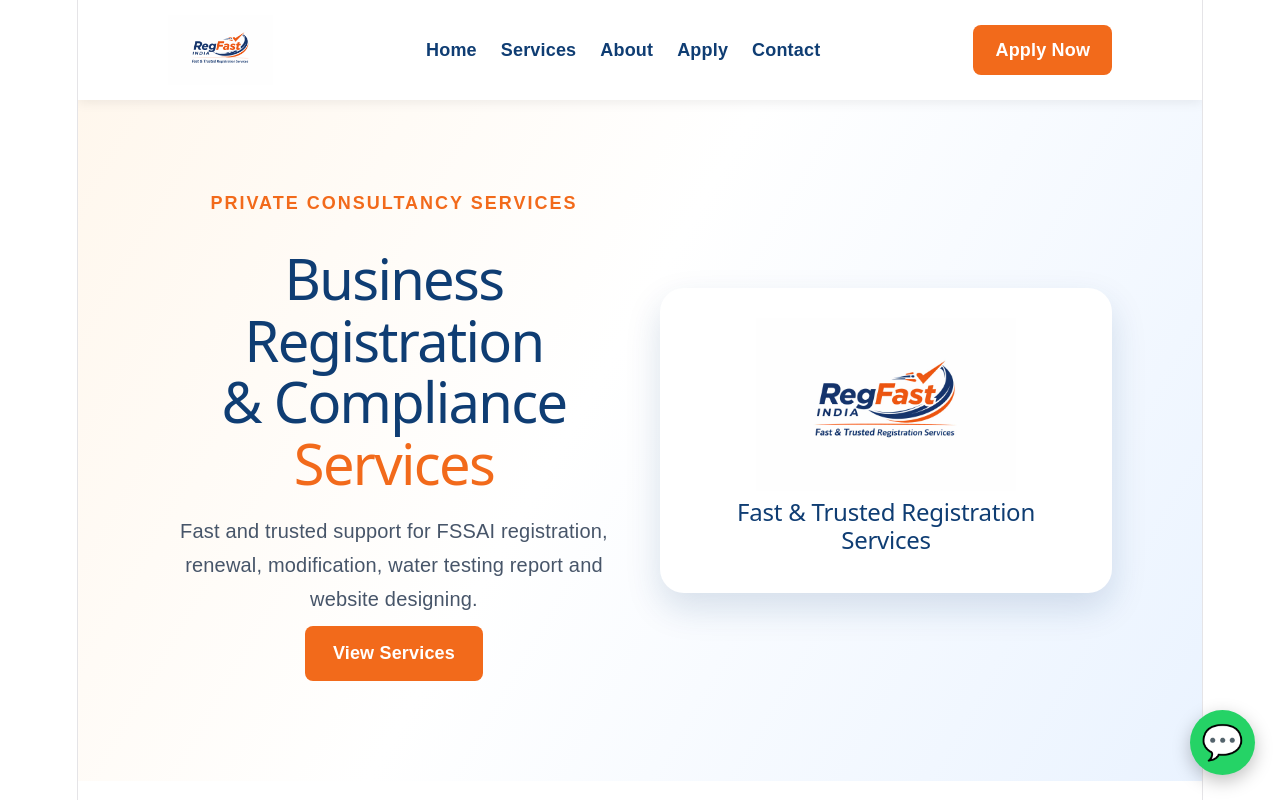
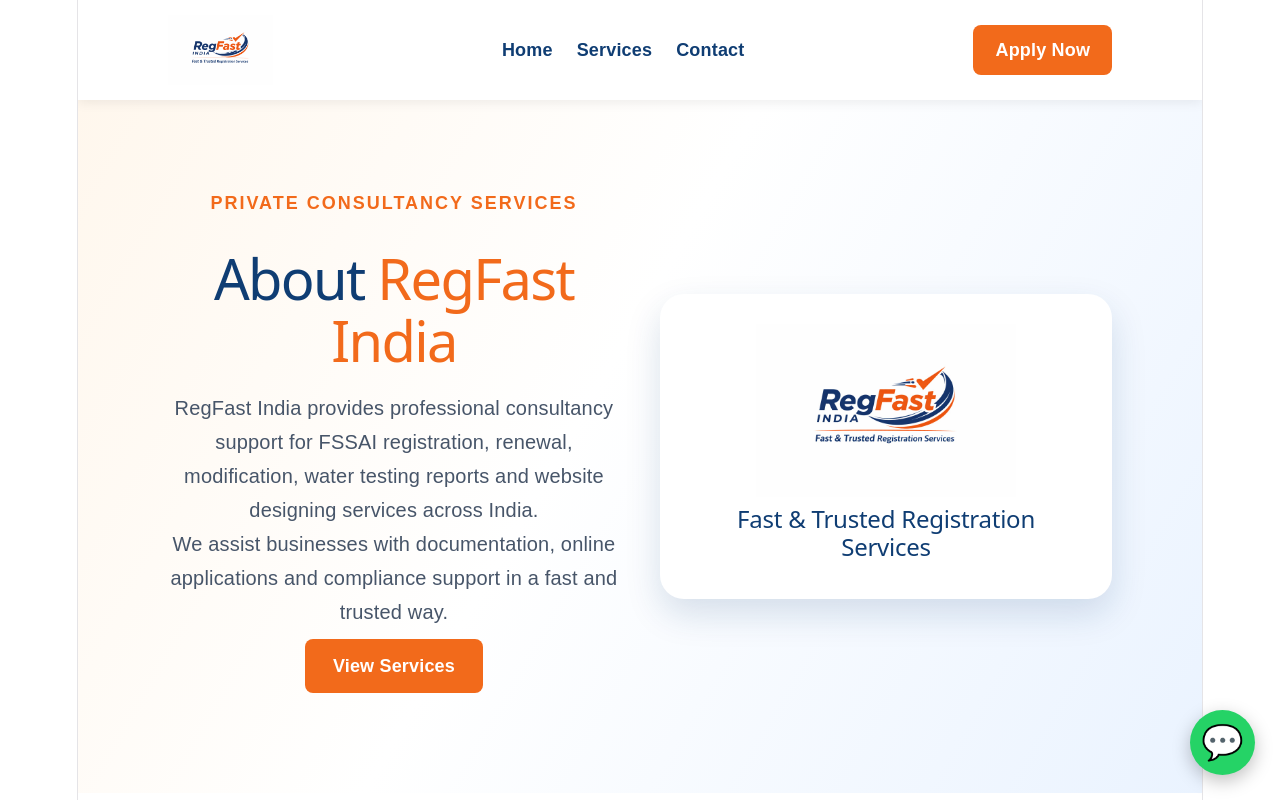
Before and after one commit to shirkeadityaa33-hub/driving-license-site, a React (Vite) app: page / in a window 1280 px wide. Shown: the top 800 px of the page. Built offline with nearby package versions, Linux system fonts and the light colour scheme.

Commit message:
final layout update

```diff
--- a/src/App.jsx
+++ b/src/App.jsx
@@ -17,114 +17,53 @@
       description:
         "Manufactures or sells any kind of food by himself/herself, petty retailer, hawker, itinerant vendor, temporary stall, Thela, Sweets Shop, Juice Stall, etc.",
       options: [
-        {
-          id: "petty-registration",
-          criteria: "Petty Retailer of snacks/tea shops",
-          licenseType: "Registration",
-          price: "₹2,999",
-        },
+        { id: "petty-registration", criteria: "Petty Retailer of snacks/tea shops", licenseType: "Registration", price: "₹2,999" },
       ],
     },
     {
       title: "Storage (Except Controlled Atmosphere and Cold)",
-      description:
-        "Food storage business except controlled atmosphere and cold storage.",
+      description: "Food storage business except controlled atmosphere and cold storage.",
       options: [
-        {
-          id: "storage-registration",
-          criteria: "Turnover up to 12 lakhs/annum",
-          licenseType: "Registration",
-          price: "₹2,999",
-        },
-        {
-          id: "storage-state",
-          criteria: "Turnover above 12 lakhs/annum",
-          licenseType: "State License",
-          price: "₹7,999",
-        },
+        { id: "storage-registration", criteria: "Turnover up to 12 lakhs/annum", licenseType: "Registration", price: "₹2,999" },
+        { id: "storage-state", criteria: "Turnover above 12 lakhs/annum", licenseType: "State License", price: "₹7,999" },
       ],
     },
     {
       title: "Wholesaler",
-      description:
-        "Wholesaler dealing in food products and supplying to retailers or distributors.",
+      description: "Wholesaler dealing in food products and supplying to retailers or distributors.",
       options: [
-        {
-          id: "wholesaler-registration",
-          criteria: "Turnover up to 12 lakhs/annum",
-          licenseType: "Registration",
-          price: "₹2,999",
-        },
-        {
-          id: "wholesaler-state",
-          criteria: "Turnover above 12 lakhs/annum",
-          licenseType: "State License",
-          price: "₹7,999",
-        },
+        { id: "wholesaler-registration", criteria: "Turnover up to 12 lakhs/annum", licenseType: "Registration", price: "₹2,999" },
+        { id: "wholesaler-state", criteria: "Turnover above 12 lakhs/annum", licenseType: "State License", price: "₹7,999" },
       ],
     },
     {
       title: "Retailer",
-      description:
-        "Retail food business selling food products directly to customers.",
+      description: "Retail food business selling food products directly to customers.",
       options: [
-        {
-          id: "retailer-registration",
-          criteria: "Turnover up to 12 lakhs/annum",
-          licenseType: "Registration",
-          price: "₹2,999",
-        },
-        {
-          id: "retailer-state",
-          criteria: "Turnover above 12 lakhs/annum",
-          licenseType: "State License",
-          price: "₹7,999",
-        },
+        { id: "retailer-registration", criteria: "Turnover up to 12 lakhs/annum", licenseType: "Registration", price: "₹2,999" },
+        { id: "retailer-state", criteria: "Turnover above 12 lakhs/annum", licenseType: "State License", price: "₹7,999" },
       ],
     },
     {
       title: "Distributor",
-      description:
-        "Distributor supplying food products from manufacturer or wholesaler to sellers.",
+      description: "Distributor supplying food products from manufacturer or wholesaler to sellers.",
       options: [
-        {
-          id: "distributor-registration",
-          criteria: "Turnover up to 12 lakhs/annum",
-          licenseType: "Registration",
-          price: "₹2,999",
-        },
-        {
-          id: "distributor-state",
-          criteria: "Turnover above 12 lakhs/annum",
-          licenseType: "State License",
-          price: "₹7,999",
-        },
+        { id: "distributor-registration", criteria: "Turnover up to 12 lakhs/annum", licenseType: "Registration", price: "₹2,999" },
+        { id: "distributor-state", criteria: "Turnover above 12 lakhs/annum", licenseType: "State License", price: "₹7,999" },
       ],
     },
     {
       title: "Direct Seller",
-      description:
-        "Direct seller selling food products directly to end customers.",
+      description: "Direct seller selling food products directly to end customers.",
       options: [
-        {
-          id: "direct-seller-registration",
-          criteria: "Direct food seller",
-          licenseType: "Registration",
-          price: "₹2,999",
-        },
+        { id: "direct-seller-registration", criteria: "Direct food seller", licenseType: "Registration", price: "₹2,999" },
       ],
     },
     {
       title: "Food Vending Agencies",
-      description:
-        "Food vending agency operating food stalls, vending counters or carts.",
+      description: "Food vending agency operating food stalls, vending counters or carts.",
       options: [
-        {
-          id: "vending-registration",
-          criteria: "Food vending business",
-          licenseType: "Registration",
-          price: "₹2,999",
-        },
+        { id: "vending-registration", criteria: "Food vending business", licenseType: "Registration", price: "₹2,999" },
       ],
     },
     {
@@ -133,65 +72,30 @@
       description:
         "Transportation is an activity of transporting food products from one location to another in vehicles/containers including insulated refrigerated van/wagon, oil/milk tankers etc.",
       options: [
-        {
-          id: "transport-central",
-          criteria:
-            "Having more than 100 vehicles/wagons or turnover more than 30 crores/annum",
-          licenseType: "Central License",
-          price: "₹15,000",
-        },
-        {
-          id: "transport-state",
-          criteria:
-            "Having up to 100 vehicles/wagons or turnover up to 30 crores/annum",
-          licenseType: "State License",
-          price: "₹7,999",
-        },
-        {
-          id: "transport-registration",
-          criteria: "Turnover up to 12 lakhs/annum",
-          licenseType: "Registration",
-          price: "₹2,999",
-        },
+        { id: "transport-central", criteria: "Having more than 100 vehicles/wagons or turnover more than 30 crores/annum", licenseType: "Central License", price: "₹15,000" },
+        { id: "transport-state", criteria: "Having up to 100 vehicles/wagons or turnover up to 30 crores/annum", licenseType: "State License", price: "₹7,999" },
+        { id: "transport-registration", criteria: "Turnover up to 12 lakhs/annum", licenseType: "Registration", price: "₹2,999" },
       ],
     },
     {
       title: "Importer",
-      description:
-        "Importer bringing food products from outside India for sale or distribution.",
+      description: "Importer bringing food products from outside India for sale or distribution.",
       options: [
-        {
-          id: "importer-central",
-          criteria: "Food importer",
-          licenseType: "Central License",
-          price: "₹15,000",
-        },
+        { id: "importer-central", criteria: "Food importer", licenseType: "Central License", price: "₹15,000" },
       ],
     },
     {
       title: "Trader/Merchant - Exporter",
-      description:
-        "Food trader, merchant or exporter involved in trading or exporting food products.",
+      description: "Food trader, merchant or exporter involved in trading or exporting food products.",
       options: [
-        {
-          id: "exporter-central",
-          criteria: "Trader / Merchant / Exporter",
-          licenseType: "Central License",
-          price: "₹15,000",
-        },
+        { id: "exporter-central", criteria: "Trader / Merchant / Exporter", licenseType: "Central License", price: "₹15,000" },
       ],
     },
     {
       title: "Hawker (Itinerant / Mobile food vendor)",
-      description:
-        "Mobile food vendor, hawker or itinerant food seller selling food items from temporary/mobile location.",
+      description: "Mobile food vendor, hawker or itinerant food seller selling food items from temporary/mobile location.",
       options: [
-        {
-          id: "hawker-registration",
-          criteria: "Mobile food vendor",
-          licenseType: "Registration",
-          price: "₹2,999",
-        },
+        { id: "hawker-registration", criteria: "Mobile food vendor", licenseType: "Registration", price: "₹2,999" },
       ],
     },
   ];
@@ -230,9 +134,9 @@
   };
 
   const toggleKobOption = (kob, option) => {
-    const alreadySelected = selectedKobs.some((item) => item.id === option.id);
+    const exists = selectedKobs.some((item) => item.id === option.id);
 
-    if (alreadySelected) {
+    if (exists) {
       setSelectedKobs(selectedKobs.filter((item) => item.id !== option.id));
     } else {
       setSelectedKobs([
@@ -254,9 +158,7 @@
     setStep("eligibility");
   };
 
-  const proceedToForm = () => {
-    setStep("form");
-  };
+  const proceedToForm = () => setStep("form");
 
   const handleSubmit = (e) => {
     e.preventDefault();
@@ -295,9 +197,7 @@
 Message: ${formData.message || "-"}`;
 
     window.open(
-      `https://wa.me/${whatsappNumber}?text=${encodeURIComponent(
-        whatsappMessage
-      )}`,
+      `https://wa.me/${whatsappNumber}?text=${encodeURIComponent(whatsappMessage)}`,
       "_blank"
     );
   };
@@ -386,7 +286,7 @@
 
         .primaryBtn {
           display: inline-block;
-          margin: 10px;
+          margin: 10px 0;
           background: #F26A1B;
           color: white;
           padding: 14px 28px;
@@ -431,6 +331,7 @@
           background: white;
           box-shadow: 0 8px 25px rgba(0,0,0,0.08);
           border-top: 5px solid #F26A1B;
+          text-align: center;
         }
 
         .smallBtn {
@@ -441,27 +342,6 @@
           border-radius: 8px;
           cursor: pointer;
           font-weight: 700;
-        }
-
-        .aboutSection {
-          background: #FFF7ED;
-          padding: 80px 8%;
-        }
-
-        .aboutBox {
-          max-width: 950px;
-          margin: auto;
-          background: white;
-          padding: 45px;
-          border-radius: 20px;
-          box-shadow: 0 8px 25px rgba(0,0,0,0.08);
-          border-left: 6px solid #F26A1B;
-        }
-
-        .aboutText {
-          font-size: 18px;
-          line-height: 1.8;
-          color: #475569;
         }
 
         .applySection {
@@ -667,19 +547,13 @@
             line-height: 1.2;
           }
 
-          .heroText {
-            font-size: 16px;
-          }
+          .heroText { font-size: 16px; }
 
           .section { padding: 45px 16px; }
 
           .sectionTitle { font-size: 30px; }
 
           .serviceGrid { grid-template-columns: 1fr; }
-
-          .aboutSection { padding: 45px 16px; }
-
-          .aboutBox { padding: 24px; }
 
           .formBox {
             padding: 18px;
@@ -730,8 +604,6 @@
         <nav className={`nav ${mobileMenu ? "showMenu" : ""}`}>
           <a href="#" onClick={() => setMobileMenu(false)}>Home</a>
           <a href="#services" onClick={() => setMobileMenu(false)}>Services</a>
-          <a href="#about" onClick={() => setMobileMenu(false)}>About</a>
-          <a href="#apply" onClick={() => setMobileMenu(false)}>Apply</a>
           <a href="#contact" onClick={() => setMobileMenu(false)}>Contact</a>
         </nav>
 
@@ -747,13 +619,18 @@
           </p>
 
           <h1 className="heroTitle">
-            Business Registration <br />
-            & Compliance <span style={{ color: "#F26A1B" }}>Services</span>
+            About <span style={{ color: "#F26A1B" }}>RegFast India</span>
           </h1>
 
           <p className="heroText">
-            Fast and trusted support for FSSAI registration, renewal,
-            modification, water testing report and website designing.
+            RegFast India provides professional consultancy support for FSSAI
+            registration, renewal, modification, water testing reports and
+            website designing services across India.
+          </p>
+
+          <p className="heroText">
+            We assist businesses with documentation, online applications and
+            compliance support in a fast and trusted way.
           </p>
 
           <a href="#services" className="primaryBtn">
@@ -776,6 +653,7 @@
           {services.map((service, index) => (
             <div key={index} className="serviceCard">
               <h3 style={{ color: "#0F3D73" }}>{service.name}</h3>
+
               <p style={{ color: "#64748b" }}>
                 Professional application and documentation assistance.
               </p>
@@ -789,25 +667,6 @@
               </button>
             </div>
           ))}
-        </div>
-      </section>
-
-      <section id="about" className="aboutSection">
-        <div className="aboutBox">
-          <h2 style={{ color: "#0F3D73", fontSize: "38px" }}>
-            About <span style={{ color: "#F26A1B" }}>RegFast India</span>
-          </h2>
-
-          <p className="aboutText">
-            RegFast India is a private consultancy service provider offering
-            support for FSSAI services, documentation assistance, water testing
-            reports and website designing.
-          </p>
-
-          <p className="aboutText">
-            We are not affiliated with any government authority. We only provide
-            private consultancy and documentation support services.
-          </p>
         </div>
       </section>
 
```
